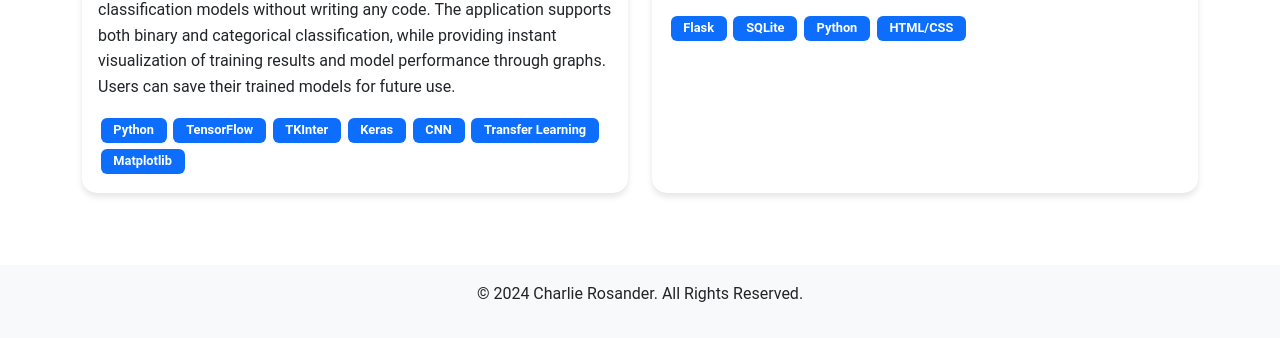
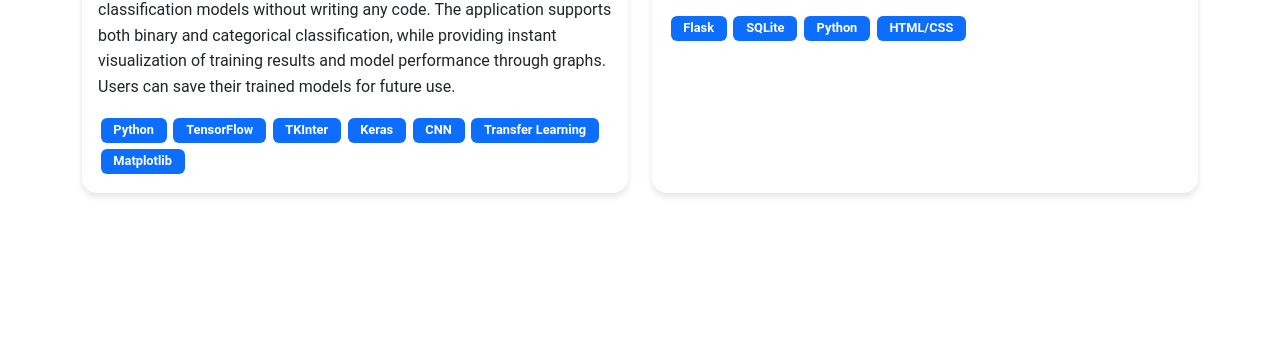
Before and after one commit to CharlieRosander/charlie-rosander-cv, a plain HTML site: page index.html in a window 1280 px wide. Shown: the part 3393-3731 px from the top of the page. After the commit the page ends 3658 px from the top, so only its background shows below. Drawn offline with nearby package versions, Linux system fonts and the light colour scheme.

Commit message:
removed some text

```diff
--- a/index.html
+++ b/index.html
@@ -209,11 +209,11 @@
     </section>
     -->
 
-    <footer class="bg-light py-3 text-center">
+    <!-- <footer class="bg-light py-3 text-center">
         <div class="container">
             <p>&copy; 2024 Charlie Rosander. All Rights Reserved.</p>
         </div>
-    </footer>
+    </footer> -->
 
     <script src="https://cdn.jsdelivr.net/npm/bootstrap@5.3.0/dist/js/bootstrap.bundle.min.js"></script>
     <script src="script.js"></script>
```
